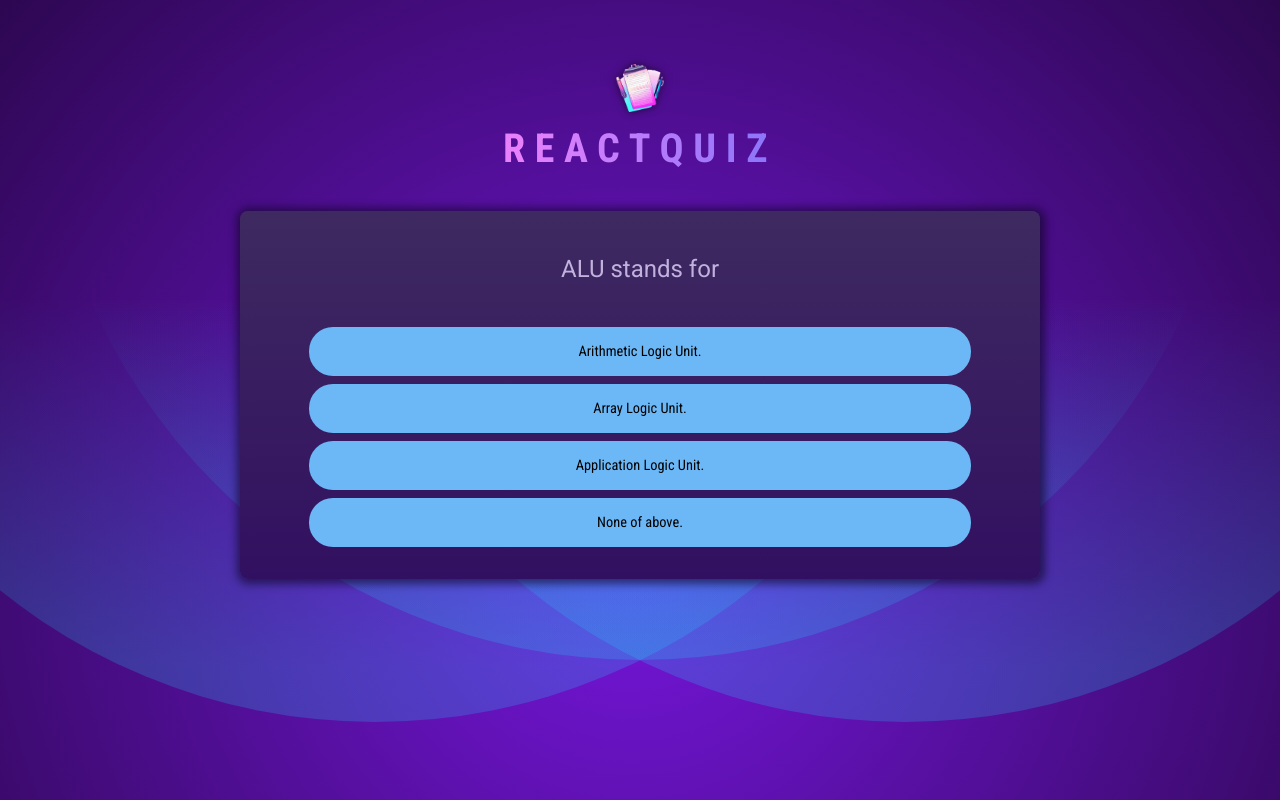
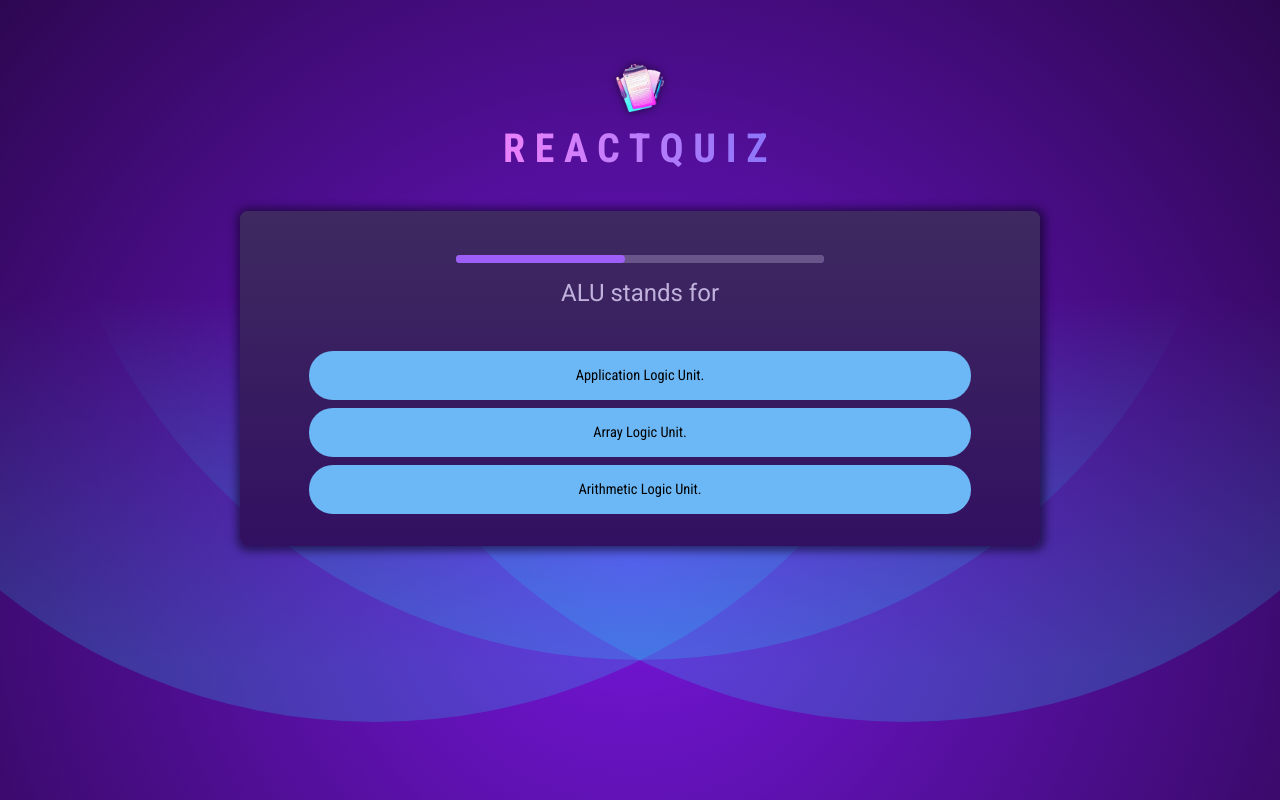
Before and after one commit to aungkhant611658/quiz-app-with-react, a React (Vite) app: page / in a window 1280 px wide. Built offline with nearby package versions, Linux system fonts and the light colour scheme.

Commit message:
setup question timer

```diff
--- /dev/null
+++ b/src/components/QuestionTimer.jsx
@@ -0,0 +1,30 @@
+import React, { useEffect, useState } from "react";
+
+const QuestionTimer = ({ timeout, onTimeout }) => {
+  const [remainingTime, setRemainingTime] = useState(timeout);
+  //   console.log(remainingTime);
+
+  useEffect(() => {
+    console.log("Setting Timeout");
+    const timer = setTimeout(onTimeout, timeout);
+
+    return () => {
+      clearTimeout(timer);
+    };
+  }, [timeout, onTimeout]);
+
+  useEffect(() => {
+    console.log("Setting Interval");
+    const interval = setInterval(() => {
+      setRemainingTime((prevRemainingTime) => prevRemainingTime - 100);
+    }, 100);
+
+    return () => {
+      clearInterval(interval);
+    };
+  }, []);
+
+  return <progress id="question-time" max={timeout} value={remainingTime} />;
+};
+
+export default QuestionTimer;
--- a/src/components/Quiz.jsx
+++ b/src/components/Quiz.jsx
@@ -1,22 +1,49 @@
-import React, { useState } from "react";
+import React, { useCallback, useState } from "react";
 import Questions from "../questions";
+import quizCompleteImg from "../assets/quiz-complete.png";
+import QuestionTimer from "./QuestionTimer";
 
 const Quiz = () => {
   const [userAnswers, setUserAnswers] = useState([]);
+
   const activeQuestionIndex = userAnswers.length;
+  const quizIsComplete = activeQuestionIndex === Questions.length;
 
-  const handleSelectAnswer = (selectedAnswer) => {
+  const handleSelectAnswer = useCallback((selectedAnswer) => {
     setUserAnswers((prevUserAnswers) => {
       return [...prevUserAnswers, selectedAnswer];
     });
-  };
+  }, []);
+
+  const handleSkipAnswer = useCallback(
+    () => handleSelectAnswer(null),
+    [handleSelectAnswer]
+  );
+
+  if (quizIsComplete) {
+    return (
+      <div id="summary">
+        <img src={quizCompleteImg} alt="Quiz complete" />
+        <h2>Quiz Completed!</h2>
+      </div>
+    );
+  }
+
+  const shuffledAnswers = [...Questions[activeQuestionIndex].answers].sort(
+    () => Math.random() - 0.5
+  );
 
   return (
     <div id="quiz">
       <div id="question">
+        <QuestionTimer
+          key={activeQuestionIndex}
+          timeout={10000}
+          onTimeout={handleSkipAnswer}
+        />
         <h2>{Questions[activeQuestionIndex].text}</h2>
         <ul id="answers">
-          {Questions[activeQuestionIndex].answers.map((answer) => (
+          {shuffledAnswers.map((answer) => (
             <li key={answer} className="answer">
               <button onClick={() => handleSelectAnswer(answer)}>
                 {answer}
--- a/src/questions.js
+++ b/src/questions.js
@@ -6,13 +6,12 @@
       "Arithmetic Logic Unit.",
       "Array Logic Unit.",
       "Application Logic Unit.",
-      "None of above.",
     ],
   },
   {
     id: "q2",
     text: "The brain of any computer system is",
-    answers: ["CPU.", "ALU.", "Memory.", "Control Unit.", "None of above."],
+    answers: ["CPU.", "ALU.", "Memory.", "Control Unit."],
   },
   {
     id: "q3",
@@ -22,7 +21,6 @@
       "Technological advancement",
       "Scientific code",
       "Object Oriented Programming",
-      "None of the above",
     ],
   },
   {
@@ -48,35 +46,17 @@
   {
     id: "q7",
     text: "Which of the following is valid storage type?",
-    answers: [
-      "Pen Drive",
-      "CPU",
-      "Keyboard",
-      "Track Ball",
-      "None of the above",
-    ],
+    answers: ["Pen Drive", "CPU", "Keyboard", "Track Ball"],
   },
   {
     id: "q8",
     text: "The section of the CPU that is responsible for performing mathematical operations",
-    answers: [
-      "ALU.",
-      "Memory.",
-      "Register Unit.",
-      "Control Unit.",
-      "None of the above",
-    ],
+    answers: ["ALU.", "Memory.", "Register Unit.", "Control Unit."],
   },
   {
     id: "q9",
     text: "Any storage device added to computer beyond the immediately usable main storage is known as:",
-    answers: [
-      "Floppy disk",
-      "Hard Disk",
-      "Backing store",
-      "Punched Card",
-      "None of the above",
-    ],
+    answers: ["Floppy disk", "Hard Disk", "Backing store", "Punched Card"],
   },
   {
     id: "q10",
@@ -86,7 +66,6 @@
       "Algorithm.",
       "Flowchart.",
       "Utility Program.",
-      "None of the above",
     ],
   },
 ];
```
